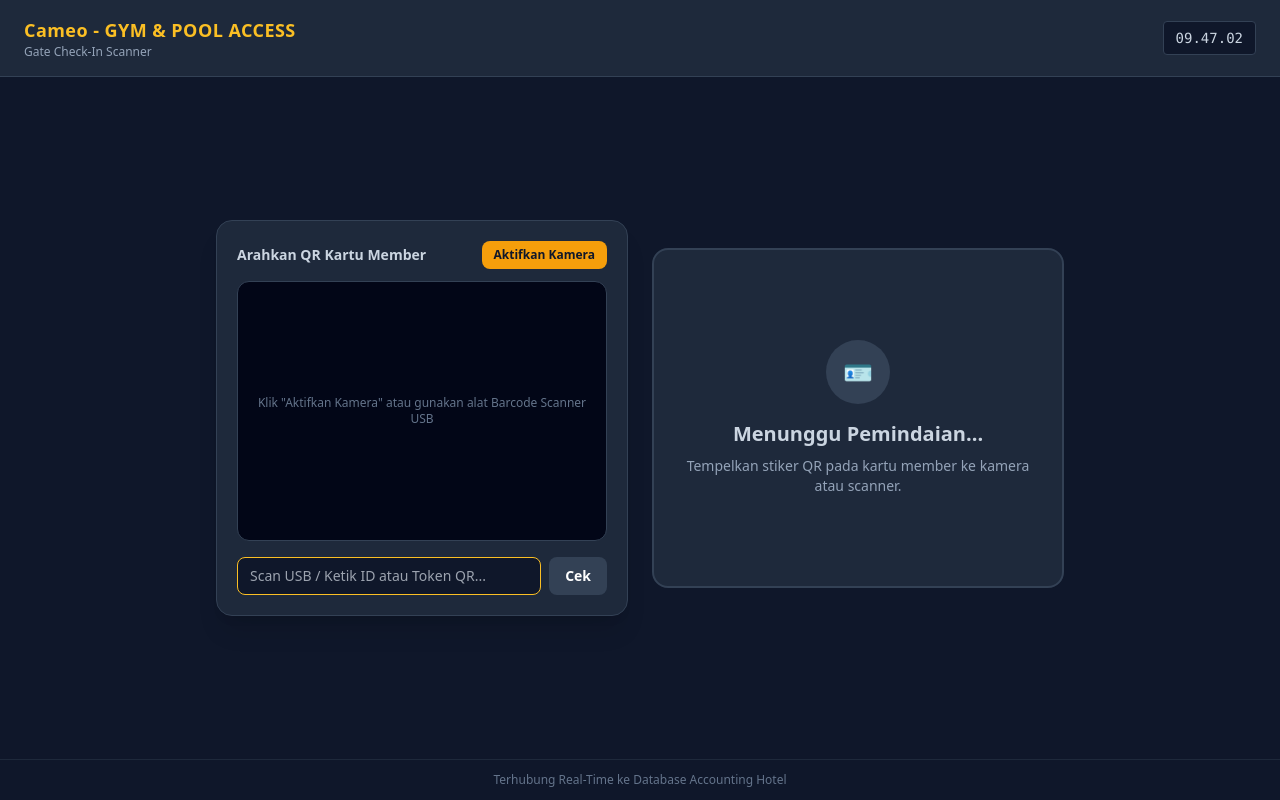
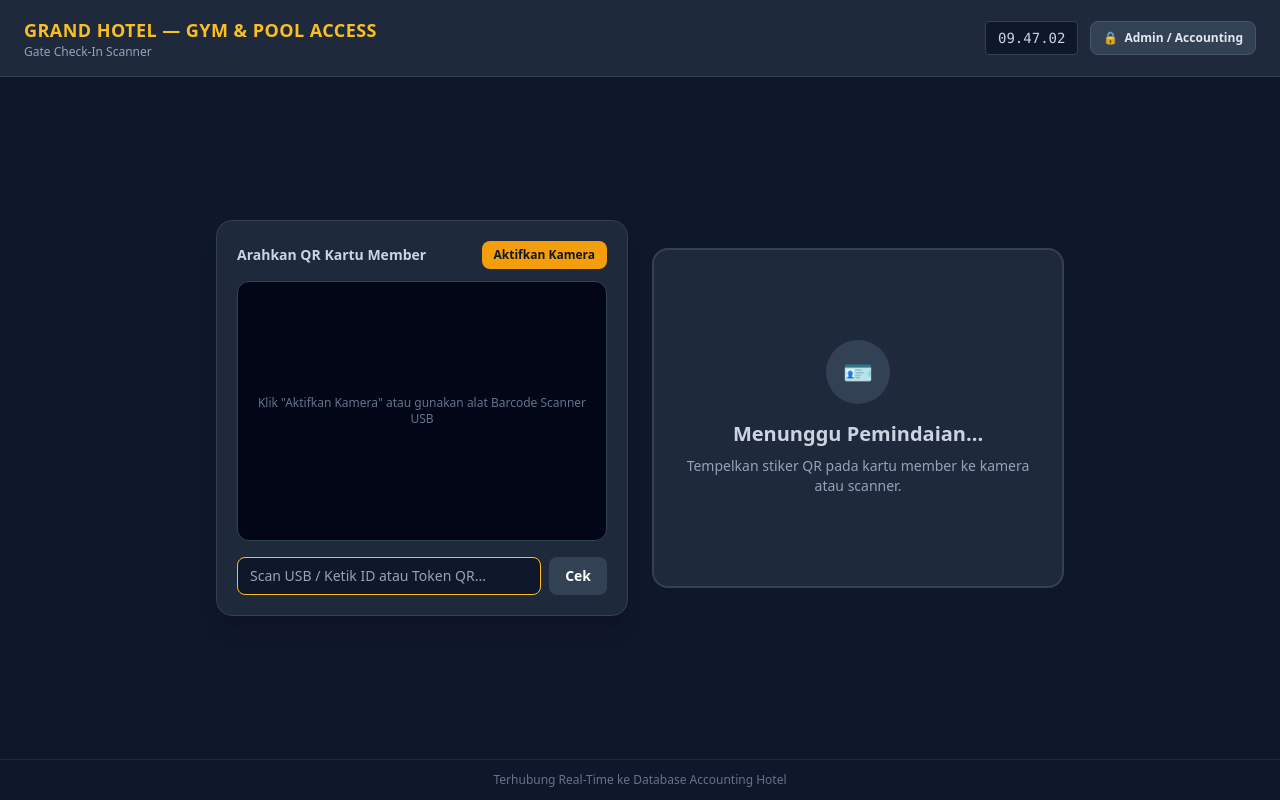
Before and after one commit to Astontanjungpinang/gym-pool-scanner, a plain HTML site: page index.html in a window 1280 px wide. Drawn offline with nearby package versions, Linux system fonts and the light colour scheme.

Commit message:
Update index.html

```diff
--- a/index.html
+++ b/index.html
@@ -9,13 +9,23 @@
 </head>
 <body class="bg-slate-900 text-white min-h-screen flex flex-col justify-between">
 
-  <!-- Header Minimalis -->
+  <!-- Header Minimalis dengan Tombol Akses Admin/Accounting -->
   <header class="bg-slate-800 border-b border-slate-700 px-6 py-4 flex justify-between items-center">
     <div>
-      <h1 class="text-lg font-bold tracking-wide text-amber-400">Cameo - GYM & POOL ACCESS</h1>
+      <h1 class="text-lg font-bold tracking-wide text-amber-400">GRAND HOTEL — GYM & POOL ACCESS</h1>
       <p class="text-xs text-slate-400">Gate Check-In Scanner</p>
     </div>
-    <div id="clock" class="text-sm font-mono bg-slate-900 px-3 py-1.5 rounded border border-slate-700 text-slate-300"></div>
+
+    <div class="flex items-center gap-3">
+      <!-- Jam Real-time -->
+      <div id="clock" class="hidden sm:block text-sm font-mono bg-slate-900 px-3 py-1.5 rounded border border-slate-700 text-slate-300"></div>
+
+      <!-- Tombol Menu Admin / Accounting -->
+      <a href="admin.html" class="flex items-center gap-1.5 text-xs font-semibold bg-slate-700 hover:bg-slate-600 text-slate-200 px-3 py-2 rounded-lg border border-slate-600 transition">
+        <span>🔒</span>
+        <span>Admin / Accounting</span>
+      </a>
+    </div>
   </header>
 
   <!-- Area Utama Scanner -->
@@ -59,7 +69,7 @@
 
   <script>
     // GANTI DENGAN URL WEB APP APPS SCRIPT ANDA
-    const API_URL = "https://script.google.com/macros/s/AKfycbzn9d3Q3lsYFF-BkkFsKe49af4lHwtqSN_Bx7twn-t6rZMCMebgxflfA1dIgNP7Xpu81g/exec";
+    const API_URL = "https://script.google.com/macros/s/AKfycbwTKJn9lH5jNPK8U8NIQujAsI3fZxSVZy6vtLM6BgEFjIIx3dYgO-CX4qZ2Y2YLYF6aUA/exec";
 
     let html5QrCode = null;
     let isScanning = false;
```
